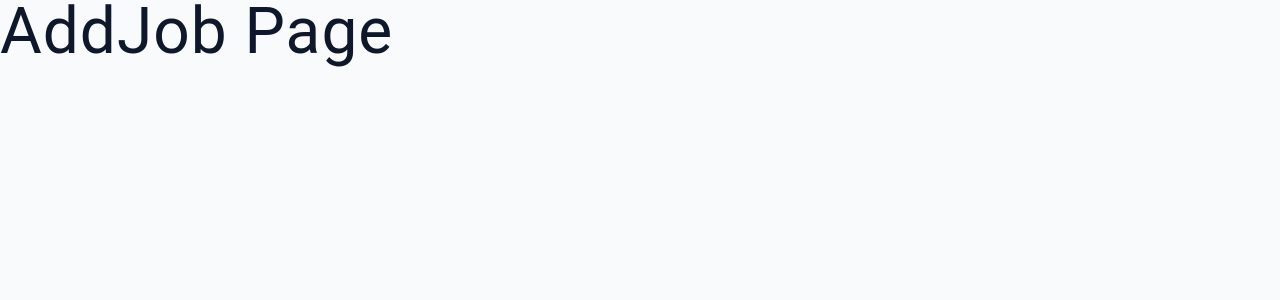
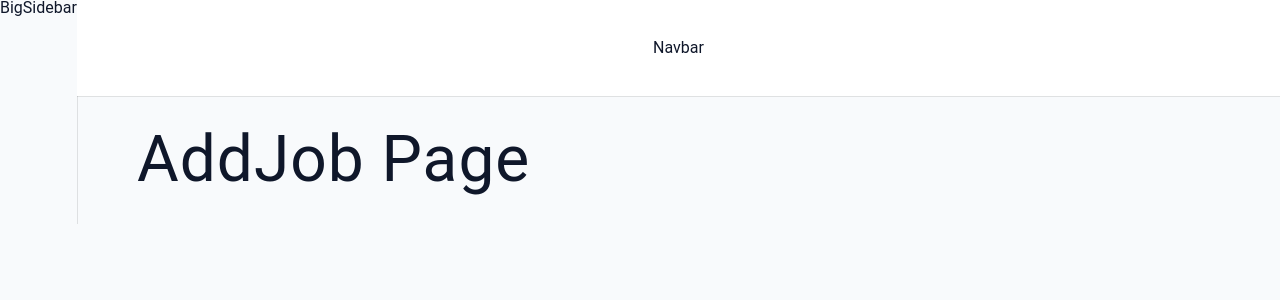
Before and after one commit to brseghese/sm-mern-stack-course, a React (Vite) app in the folder client/: page /dashboard in a window 1280 px wide. Shown: the top 300 px of the page. Built offline with nearby package versions, Linux system fonts and the light colour scheme.

Commit message:
client - dashboard structure

```diff
--- /dev/null
+++ b/client/src/components/BigSidebar.jsx
@@ -0,0 +1,7 @@
+import Wrapper from '../assets/wrappers/BigSidebar';
+
+const BigSidebar = () => {
+  return <Wrapper>BigSidebar</Wrapper>;
+};
+
+export default BigSidebar;
--- /dev/null
+++ b/client/src/components/Navbar.jsx
@@ -0,0 +1,7 @@
+import Wrapper from '../assets/wrappers/Navbar';
+
+const Navbar = () => {
+  return <Wrapper>Navbar</Wrapper>;
+};
+
+export default Navbar;
--- /dev/null
+++ b/client/src/components/SmallSidebar.jsx
@@ -0,0 +1,7 @@
+import Wrapper from '../assets/wrappers/SmallSidebar';
+
+const SmallSidebar = () => {
+  return <Wrapper>SmallSidebar</Wrapper>;
+};
+
+export default SmallSidebar;
--- a/client/src/components/index.js
+++ b/client/src/components/index.js
@@ -1,2 +1,5 @@
 export { default as Logo } from './Logo';
 export { default as FormRow } from './FormRow';
+export { default as BigSidebar } from './BigSidebar';
+export { default as SmallSidebar } from './SmallSidebar';
+export { default as Navbar } from './Navbar';
--- a/client/src/pages/DashboardLayout.jsx
+++ b/client/src/pages/DashboardLayout.jsx
@@ -1,10 +1,21 @@
 import { Outlet } from 'react-router-dom';
+import Wrapper from '../assets/wrappers/Dashboard';
+import { SmallSidebar, BigSidebar, Navbar } from '../components';
 
 const DashboardLayout = () => {
   return (
-    <div>
-      <Outlet />
-    </div>
+    <Wrapper>
+      <main className='dashboard'>
+        <SmallSidebar />
+        <BigSidebar />
+        <div>
+          <Navbar />
+          <div className='dashboard-page'>
+            <Outlet />
+          </div>
+        </div>
+      </main>
+    </Wrapper>
   );
 };
 
```
